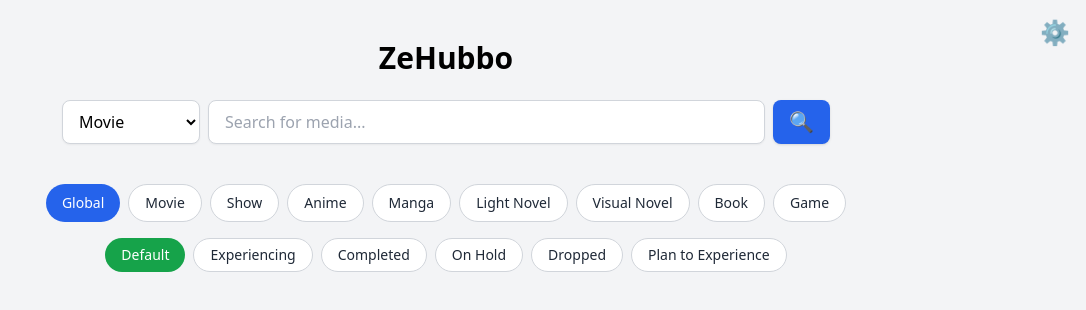
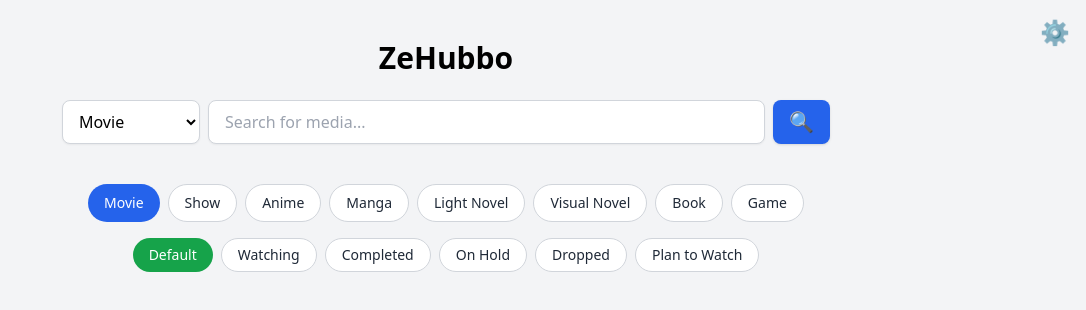
Before and after one commit to WoozyWoozy1/ZeHubbo, a React (Vite) app in the folder frontend/zehubbo/: page / in a window 1280 px wide. Shown: the top 310 px of the page, without its empty margins (194-1280 px from the left). Built offline with nearby package versions, Linux system fonts and the light colour scheme.

Commit message:
Removed global heading

```diff
--- a/frontend/zehubbo/src/App.tsx
+++ b/frontend/zehubbo/src/App.tsx
@@ -17,7 +17,7 @@ export default function App() {
   const [error, setError] = useState<string | null>(null);
   const [showResults, setShowResults] = useState(false);
   const [showSettings, setShowSettings] = useState(false);
-  const [activeCategory, setActiveCategory] = useState('global');
+  const [activeCategory, setActiveCategory] = useState('movie'); // default to movie
   const [activeStatus, setActiveStatus] = useState('default');
 
   const { saved_entries } = use_saved_entries();
@@ -63,7 +63,7 @@ export default function App() {
 
   const getStatusOptions = (category: string): string[] => {
     const defaults: Record<
-      'movie' | 'show' | 'anime' | 'manga' | 'light novel' | 'visual novel' | 'book' | 'game' | 'global',
+      'movie' | 'show' | 'anime' | 'manga' | 'light novel' | 'visual novel' | 'book' | 'game',
       string[]
     > = {
       movie: ['Watching', 'Completed', 'On Hold', 'Dropped', 'Plan to Watch'],
@@ -74,19 +74,17 @@ export default function App() {
       'visual novel': ['Reading', 'Completed', 'On Hold', 'Dropped', 'Plan to Read'],
       book: ['Reading', 'Completed', 'On Hold', 'Dropped', 'Plan to Read'],
       game: ['Playing', 'Completed', 'On Hold', 'Dropped', 'Plan to Play'],
-      global: ['Experiencing', 'Completed', 'On Hold', 'Dropped', 'Plan to Experience'],
     };
 
     if (category in defaults) {
       return ['Default', ...defaults[category as keyof typeof defaults]];
     }
 
-    return ['Default', ...defaults['global']];
+    return ['Default'];
   };
 
   const filteredEntries = saved_entries.filter((entry: SavedEntry) => {
-    const categoryMatch =
-      activeCategory === 'global' || entry.media_type.toLowerCase() === activeCategory;
+    const categoryMatch = entry.media_type.toLowerCase() === activeCategory;
     const statusMatch = entry.userStatus.toLowerCase() === activeStatus;
     return categoryMatch && statusMatch;
   });
--- a/frontend/zehubbo/src/components/library/categoryTabs.tsx
+++ b/frontend/zehubbo/src/components/library/categoryTabs.tsx
@@ -4,7 +4,6 @@ type CategoryTabsProps = {
 };
 
 const categories = [
-  'Global',
   'Movie',
   'Show',
   'Anime',
```
